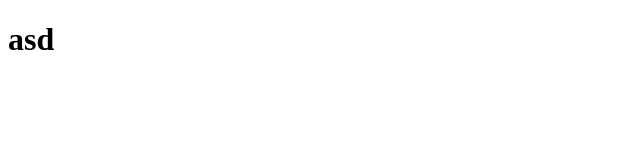
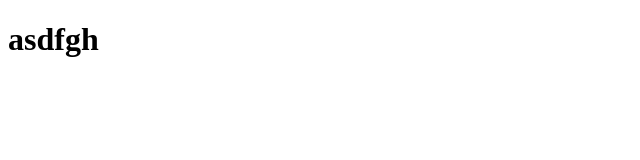
Before and after one commit to ahnhyeonsung/personal, a plain HTML site: page index.html in a window 1280 px wide. Shown: the whole page, without its empty margins (0-640 px from the left). Drawn offline with Linux system fonts and the light colour scheme.

Commit message:
Update index.html

```diff
--- a/index.html
+++ b/index.html
@@ -4,6 +4,6 @@
 	<title>ahs</title>
 </head>
 <body>
-  <h1>asd</h1>
+ 	<h1>asdfgh</h1>
 </body>
 </html>
```
